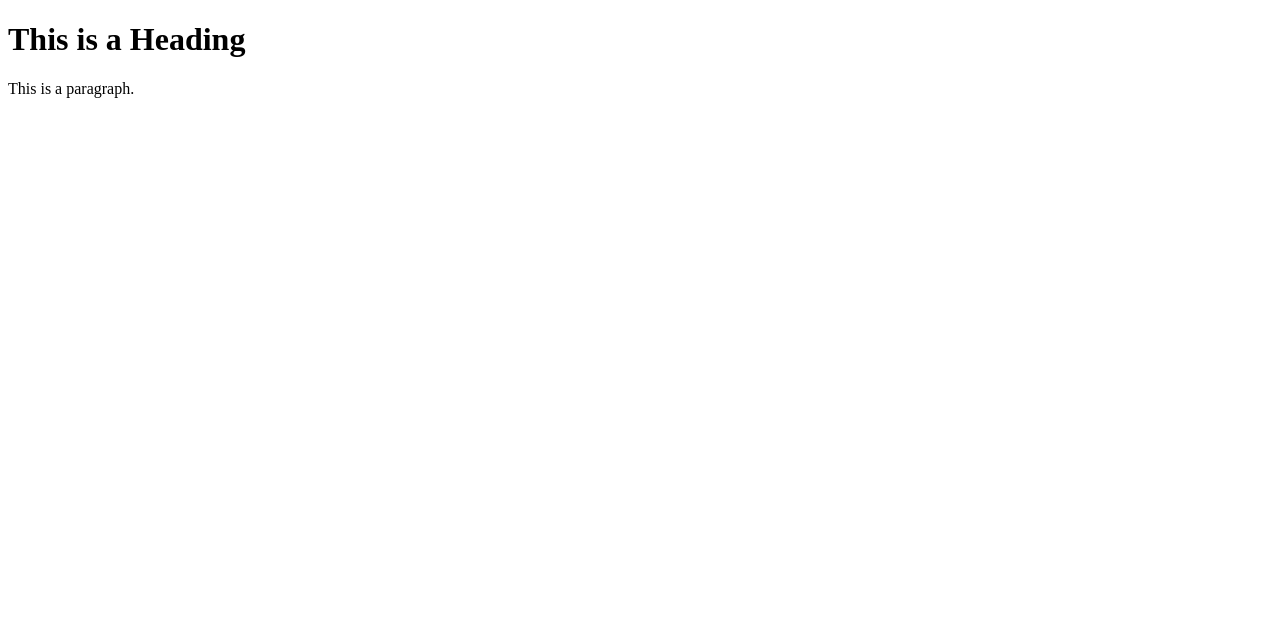
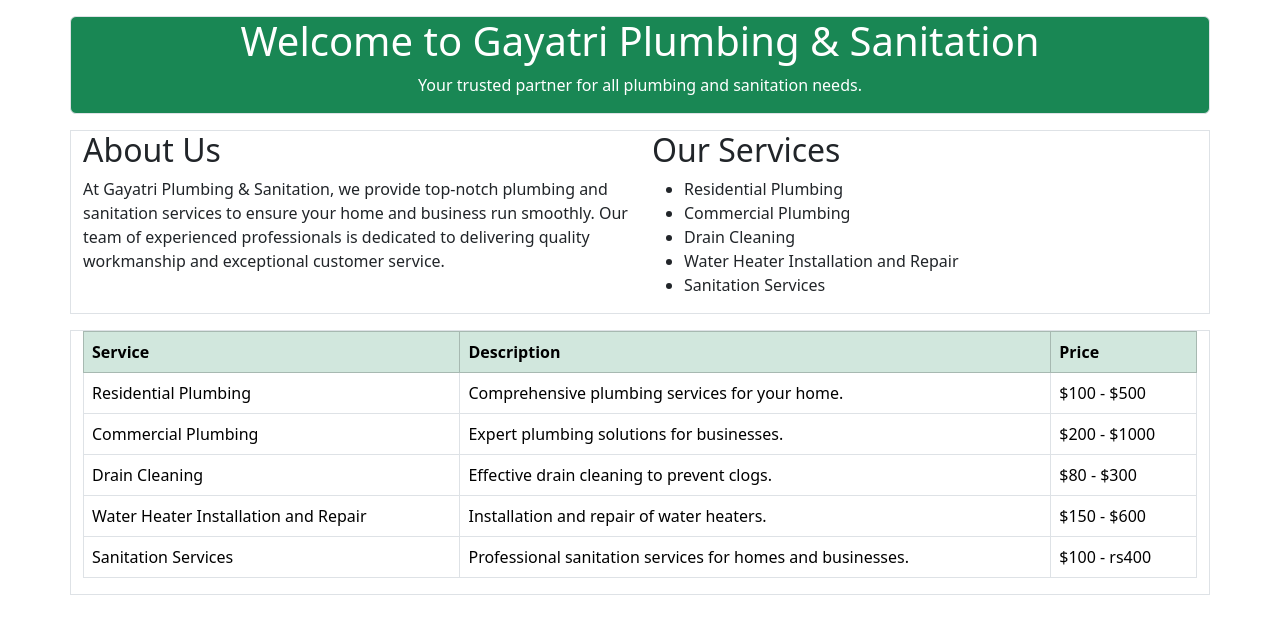
Before and after one commit to Jagabandhu43/JBITCS, a plain HTML site: page index.html in a window 1280 px wide. Drawn offline with nearby package versions, Linux system fonts and the light colour scheme.

Commit message:
Update index.html

```diff
--- a/index.html
+++ b/index.html
@@ -1,12 +1,71 @@
 <!DOCTYPE html>
 <html>
 <head>
-<title>Page Title</title>
+    <title>Gayatri Plumbing & Sanitation </title>
+    <meta charset="utf-8">
+    <meta name="viewport" content="width=device-width, initial-scale=1">
+    <link href="https://cdn.jsdelivr.net/npm/bootstrap@5.3.3/dist/css/bootstrap.min.css" rel="stylesheet">
+    <script src="https://cdn.jsdelivr.net/npm/bootstrap@5.3.3/dist/js/bootstrap.bundle.min.js"></script>
 </head>
 <body>
-
-<h1>This is a Heading</h1>
-<p>This is a paragraph.</p>
-
+    <div class="container border bg-success rounded mt-3">
+        <h1 class="text-white text-center ">Welcome to Gayatri Plumbing & Sanitation</h1>
+        <p class="text-center text-white">Your trusted partner for all plumbing and sanitation needs.</p>
+     </div>
+    <div class="container border mt-3">
+        <div class="row">
+            <div class="col-md-6">
+                <h2>About Us</h2>
+                <p>At Gayatri Plumbing & Sanitation, we provide top-notch plumbing and sanitation services to ensure your home and business run smoothly. Our team of experienced professionals is dedicated to delivering quality workmanship and exceptional customer service.</p>
+            </div>
+            <div class="col-md-6">
+                <h2>Our Services</h2>
+                <ul>
+                    <li>Residential Plumbing</li>
+                    <li>Commercial Plumbing</li>
+                    <li>Drain Cleaning</li>
+                    <li>Water Heater Installation and Repair</li>
+                    <li>Sanitation Services</li>
+                </ul>
+            </div>
+        </div>
+        </div>
+    <div class="container border mt-3 mb-3">
+        <table class="table table-bordered">
+            <thead class="table-success">
+                <tr>
+                    <th>Service</th>
+                    <th>Description</th>
+                    <th>Price</th>
+                </tr>
+            </thead>
+            <tbody>
+                <tr>
+                    <td>Residential Plumbing</td>
+                    <td>Comprehensive plumbing services for your home.</td>
+                    <td>$100 - $500</td>
+                </tr>
+                <tr>
+                    <td>Commercial Plumbing</td>
+                    <td>Expert plumbing solutions for businesses.</td>
+                    <td>$200 - $1000</td>
+                </tr>
+                <tr>
+                    <td>Drain Cleaning</td>
+                    <td>Effective drain cleaning to prevent clogs.</td>
+                    <td>$80 - $300</td>
+                </tr>
+                <tr>
+                    <td>Water Heater Installation and Repair</td>
+                    <td>Installation and repair of water heaters.</td>
+                    <td>$150 - $600</td>
+                </tr>
+                <tr>
+                    <td>Sanitation Services</td>
+                    <td>Professional sanitation services for homes and businesses.</td>
+                    <td>$100 - rs400</td>
+                </tr>
+            </tbody>
+        </div>
 </body>
 </html>
```
